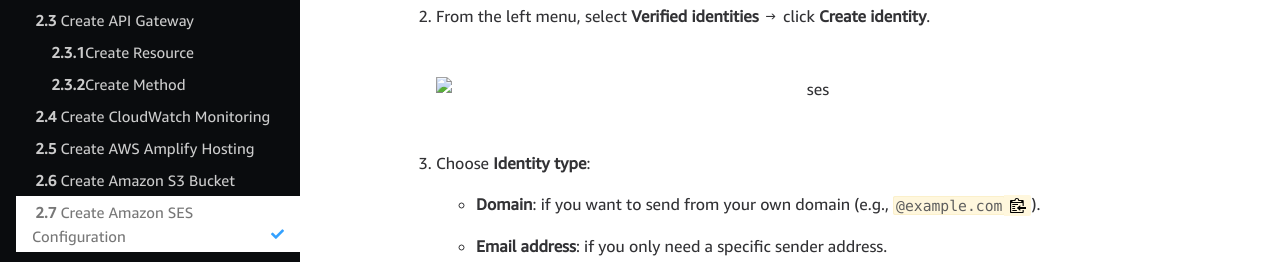
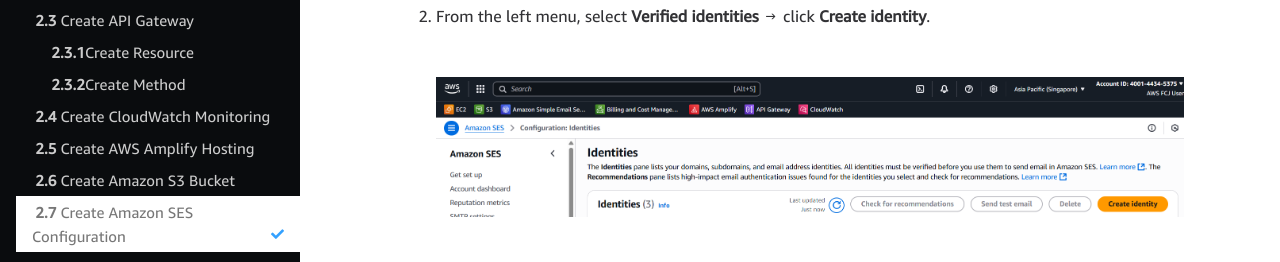
Before and after one commit to Vincent2k3vd/workshop, a plain HTML site: page 2-prerequiste/2.7-createses/index.html in a window 1280 px wide. Shown: the part 478-740 px from the top of the page. Drawn offline with Linux system fonts and the light colour scheme; files whose address does not match are found by name.

Commit message:
Update index.html

```diff
--- a/2-prerequiste/2.7-createses/index.html
+++ b/2-prerequiste/2.7-createses/index.html
@@ -803,7 +803,7 @@
 </li>
 <li>
 <p>From the left menu, select <strong>Verified identities</strong> → click <strong>Create identity</strong>.</p>
-<p><img src="/images/2.prerequisite/063-/ses.png" alt="ses"></p>
+<p><img src="/images/2.prerequisite/063-ses.png" alt="ses"></p>
 </li>
 <li>
 <p>Choose <strong>Identity type</strong>:</p>
```
